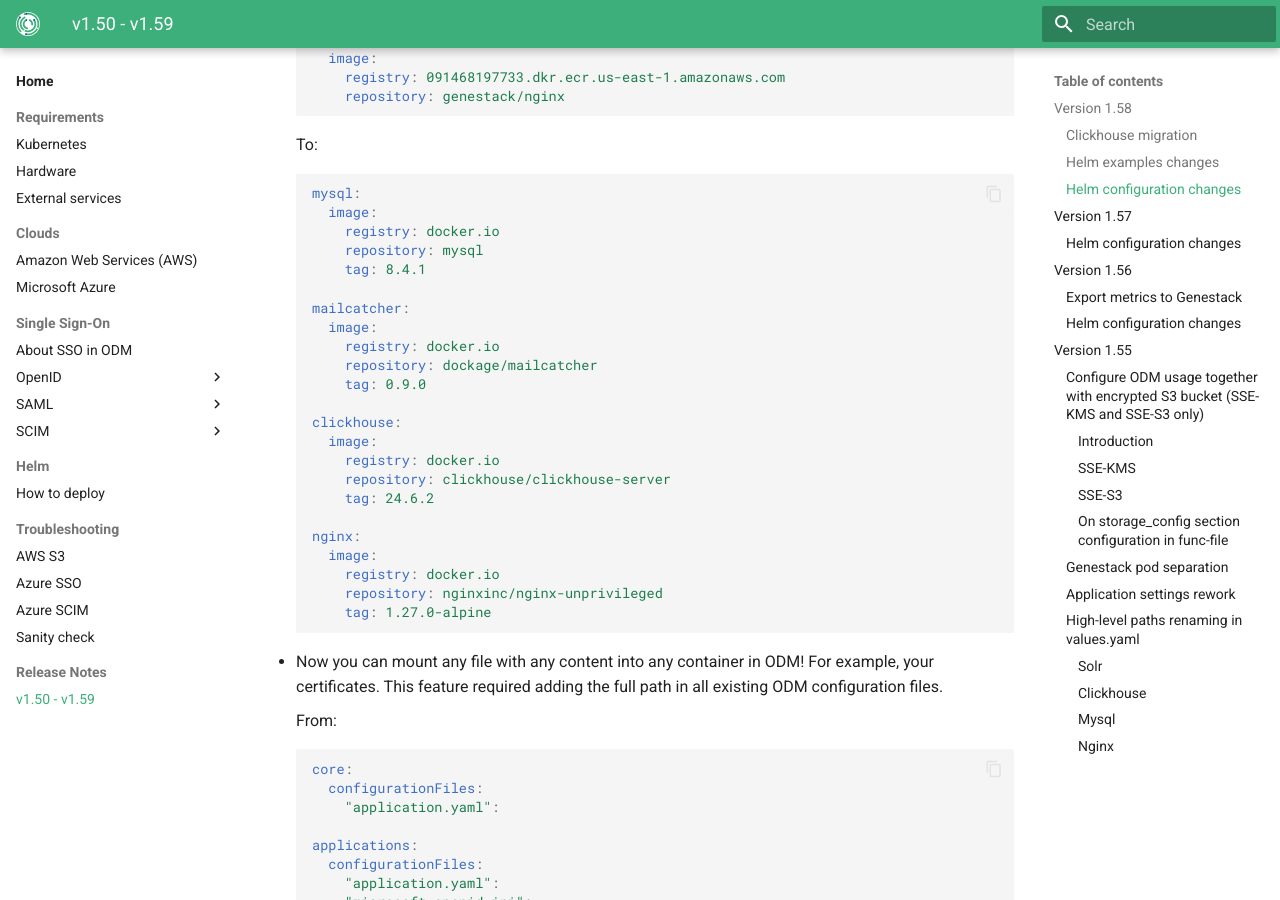
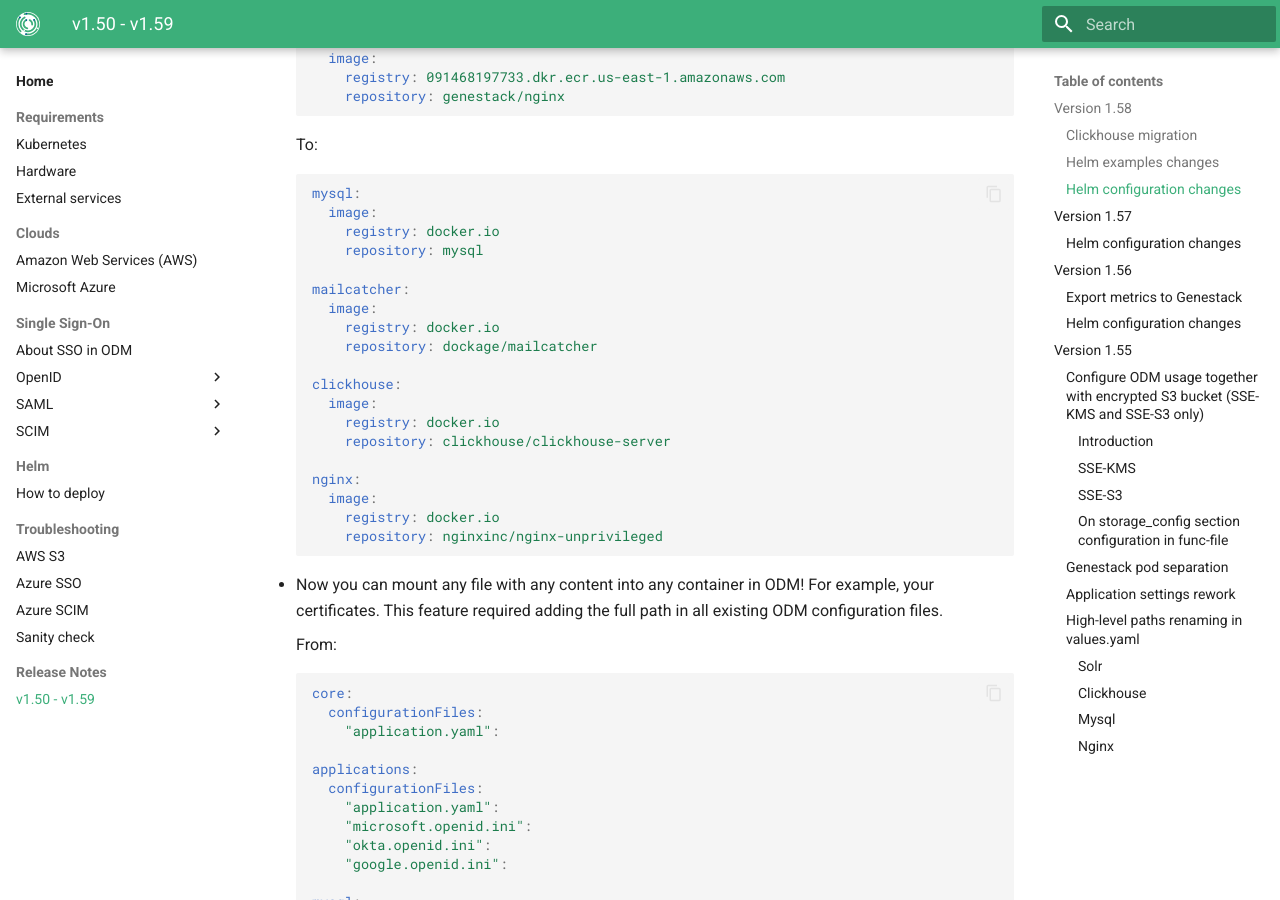
Before and after one commit to genestack/admin-docs, an MkDocs documentation site: the page built from docs/home/release-notes/v1.50-v1.59.md, in a window 1280 px wide and 900 px high, scrolled down 1580 px. Built offline with MkDocs 1.6.1 and Material for MkDocs 9.7.7, drawn with Linux system fonts in a browser that asks for light colours; the version menu is left out.

Commit message:
[ODM-11834] delete tags

````diff
--- a/docs/home/release-notes/v1.50-v1.59.md
+++ b/docs/home/release-notes/v1.50-v1.59.md
@@ -65,25 +65,21 @@ Things that you have keep in mind before upgrading process:
       image:
         registry: docker.io
         repository: mysql
-        tag: 8.4.1
 
     mailcatcher:
       image:
         registry: docker.io
         repository: dockage/mailcatcher
-        tag: 0.9.0
 
     clickhouse:
       image:
         registry: docker.io
         repository: clickhouse/clickhouse-server
-        tag: 24.6.2
 
     nginx:
       image:
         registry: docker.io
         repository: nginxinc/nginx-unprivileged
-        tag: 1.27.0-alpine
     ```
 
 - Now you can mount any file with any content into any container in ODM! For example, your certificates. This feature required adding the full path in all existing ODM configuration files.
````
